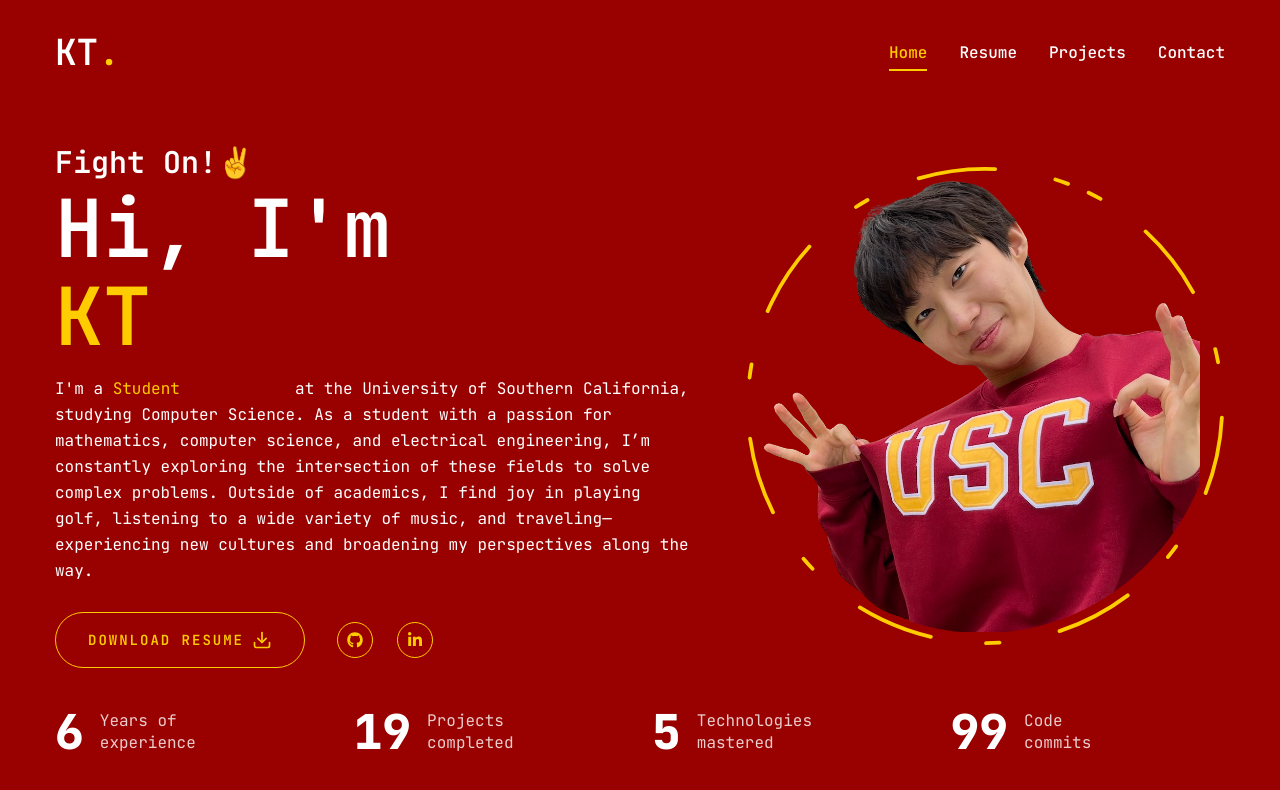
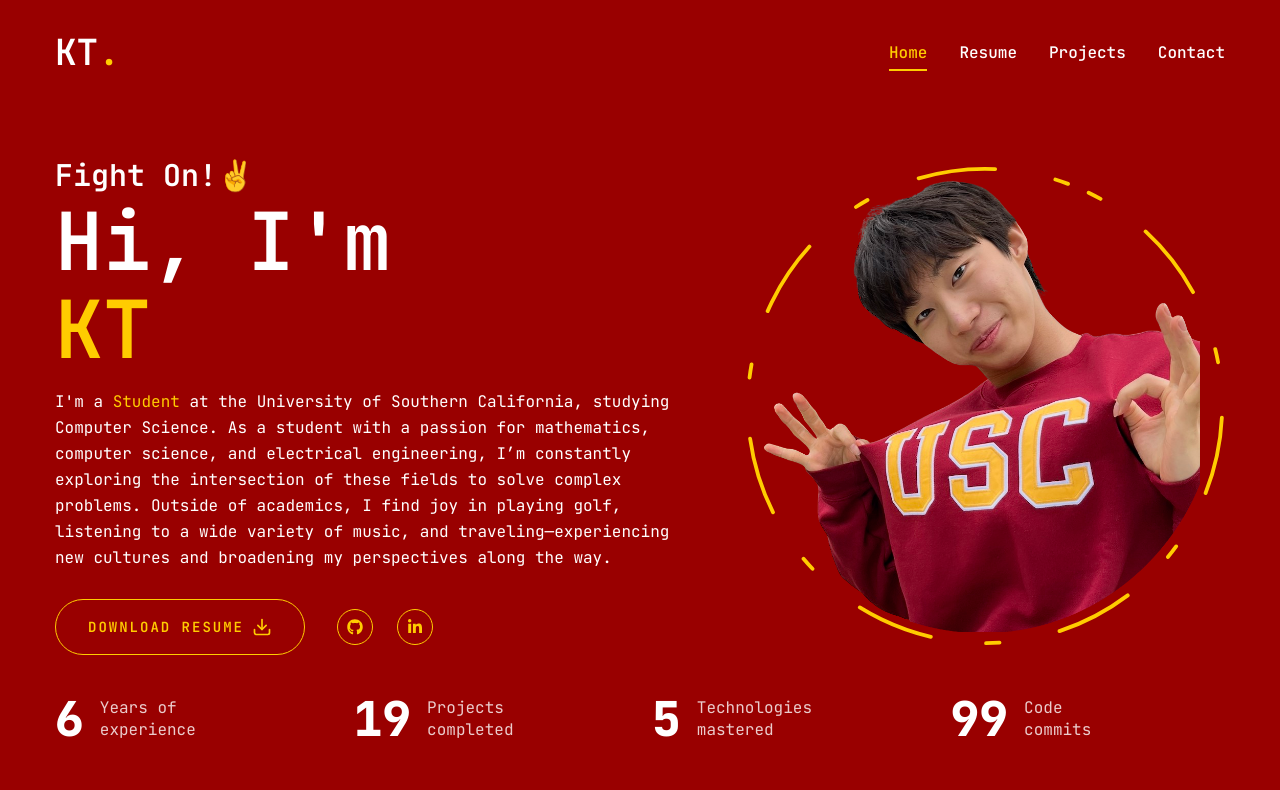
Before and after one commit to KyungTae0820/kt-portfolio, a Next.js app: page / in a window 1280 px wide. Shown: the top 790 px of the page. Built offline with nearby package versions, Linux system fonts and the light colour scheme.

Commit message:
Revert the fixed-width role slot on the home page

```diff
--- a/app/page.jsx
+++ b/app/page.jsx
@@ -42,19 +42,12 @@
             </h1>
             <p className="max-w-[650px] mb-7 text-white leading-relaxed">
               I'm a{" "}
-              {/* A fixed-width slot as wide as the longest role, so the paragraph never reflows */}
-              <span className="inline-grid">
-                {roles.map((role) => (
-                  <span key={role} aria-hidden="true" className="invisible col-start-1 row-start-1 whitespace-nowrap">
-                    {role}
-                  </span>
-                ))}
               {/* Local AnimatePresence so the role's exit animation never delays page navigation */}
               <AnimatePresence mode="wait" initial={false}>
                 {showContent && (
                   <motion.span
                     key={roles[index]}
-                      className="text-accent col-start-1 row-start-1 whitespace-nowrap"
+                    className="text-accent"
                     initial={{ opacity: 0 }}
                     animate={{ opacity: 1 }}
                     exit={{ opacity: 0 }}
@@ -63,8 +56,7 @@
                     {roles[index]}
                   </motion.span>
                 )}
-                </AnimatePresence>
-              </span>{" "}
+              </AnimatePresence>{" "}
               at the University of Southern California, studying Computer Science. As a student with a
               passion for mathematics, computer science, and electrical engineering, I’m constantly exploring
               the intersection of these fields to solve complex problems. Outside of academics, I find joy in
```
Lines whose indentation alone changed are shown as unchanged.
